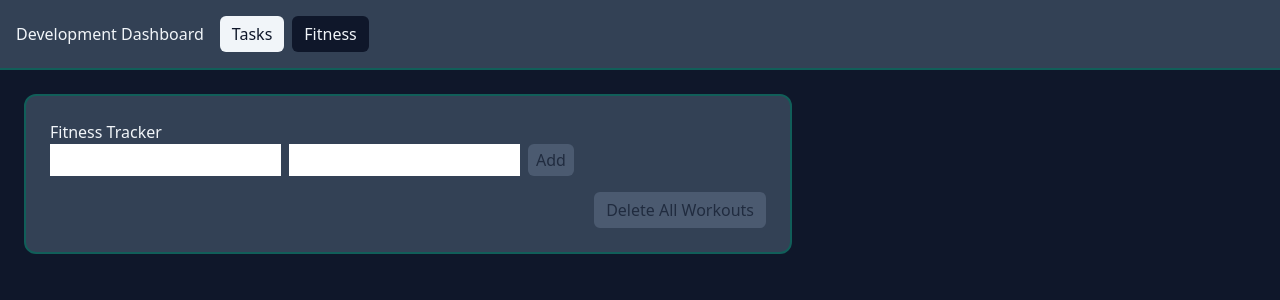
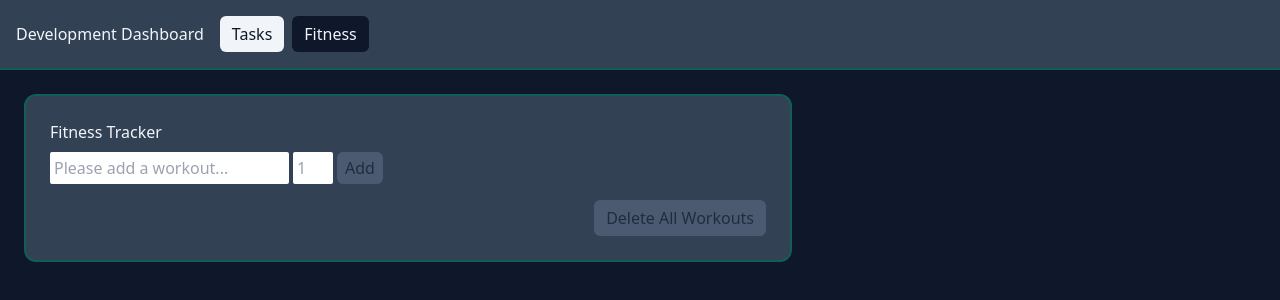
Before and after one commit to gaiabulbanix/react-dev-dashboard, a React (Vite) app: page / in a window 1280 px wide. Both pictures are taken after a click on the button "Fitness". Shown: the top 300 px of the page. Built offline with nearby package versions, Linux system fonts and the light colour scheme.

Commit message:
feat: shortened rep input box and added increments

```diff
--- a/src/features/fitness-tracker/WorkoutForm.jsx
+++ b/src/features/fitness-tracker/WorkoutForm.jsx
@@ -7,7 +7,7 @@ export default function WorkoutForm({ onAddWorkout }) {
     const [workoutInputReps, setWorkoutInputReps] = useState('');
 
     return (
-        <form className="flex gap-2 text-slate-900"
+        <form className="flex gap-1 text-slate-900 mt-2"
             onSubmit={(e) => {
                 e.preventDefault();
                 onAddWorkout(workoutInputName, workoutInputReps);
@@ -17,13 +17,20 @@ export default function WorkoutForm({ onAddWorkout }) {
         >
             <input
                 type="text"
+                className="rounded-sm p-1 text-slate-900"
                 value={workoutInputName}
                 onChange={(e) => setWorkoutInputName(e.target.value)}
+                placeHolder="Please add a workout..."
             />
             <input
                 type="number"
+                className="rounded-sm p-1 text-slate-900 w-10"
+                max="99"
+                min="1"
+                step="1"
                 value={workoutInputReps}
                 onChange={(e) => setWorkoutInputReps(e.target.value)}
+                placeholder="1"
             />
             <Button
                 type="submit"
--- a/src/features/fitness-tracker/WorkoutItem.jsx
+++ b/src/features/fitness-tracker/WorkoutItem.jsx
@@ -50,8 +50,13 @@ export default function WorkoutItem({ workout, index, onDeleteWorkout, onEditWor
                     </div>
                 </form>
                 : <>
-                    <div>
-                        {index + 1} - {workout.name} - {workout.reps} - {workout.date}
+                    <div className="flex justify-between w-full">
+                        <div>
+                            {index + 1} - {workout.name} - {workout.reps}
+                        </div>
+                        <div>
+                            (reps/min){workout.date}
+                        </div>
                     </div>
                     <div className="flex gap-1">
                         <Button
@@ -69,6 +74,7 @@ export default function WorkoutItem({ workout, index, onDeleteWorkout, onEditWor
                             btnSize="xs"
                             type="button"
                             onClick={() => onDeleteWorkout(workout)}
+                            btnStyle="danger"
                         >
                             Delete
                         </Button>
--- a/src/features/fitness-tracker/WorkoutList.jsx
+++ b/src/features/fitness-tracker/WorkoutList.jsx
@@ -2,7 +2,7 @@ import WorkoutItem from "./WorkoutItem";
 
 export default function WorkoutList({ workoutList, onDeleteWorkout, onEditWorkout }) {
     return (
-        <ul>
+        <ul className="mt-4">
             {workoutList.map((workout, index) => (
                 <WorkoutItem
                     key={workout.id}
```
